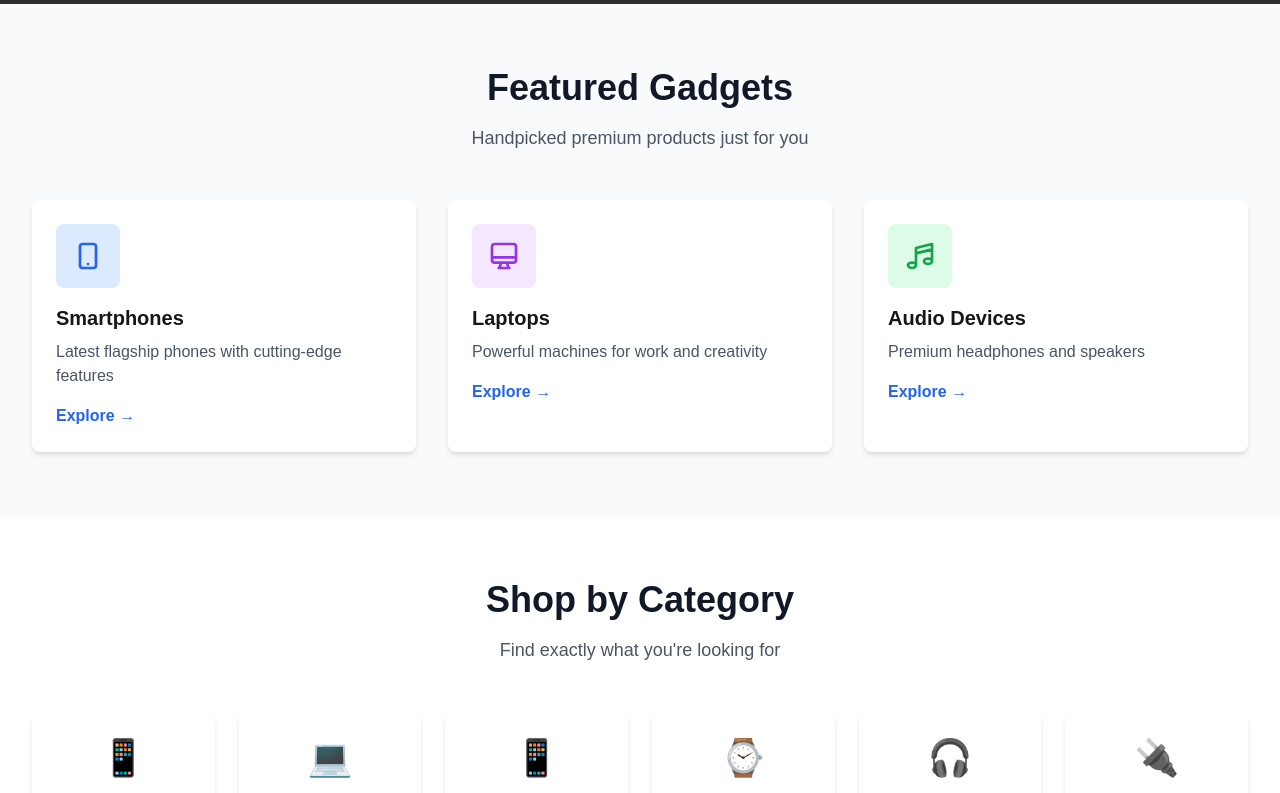
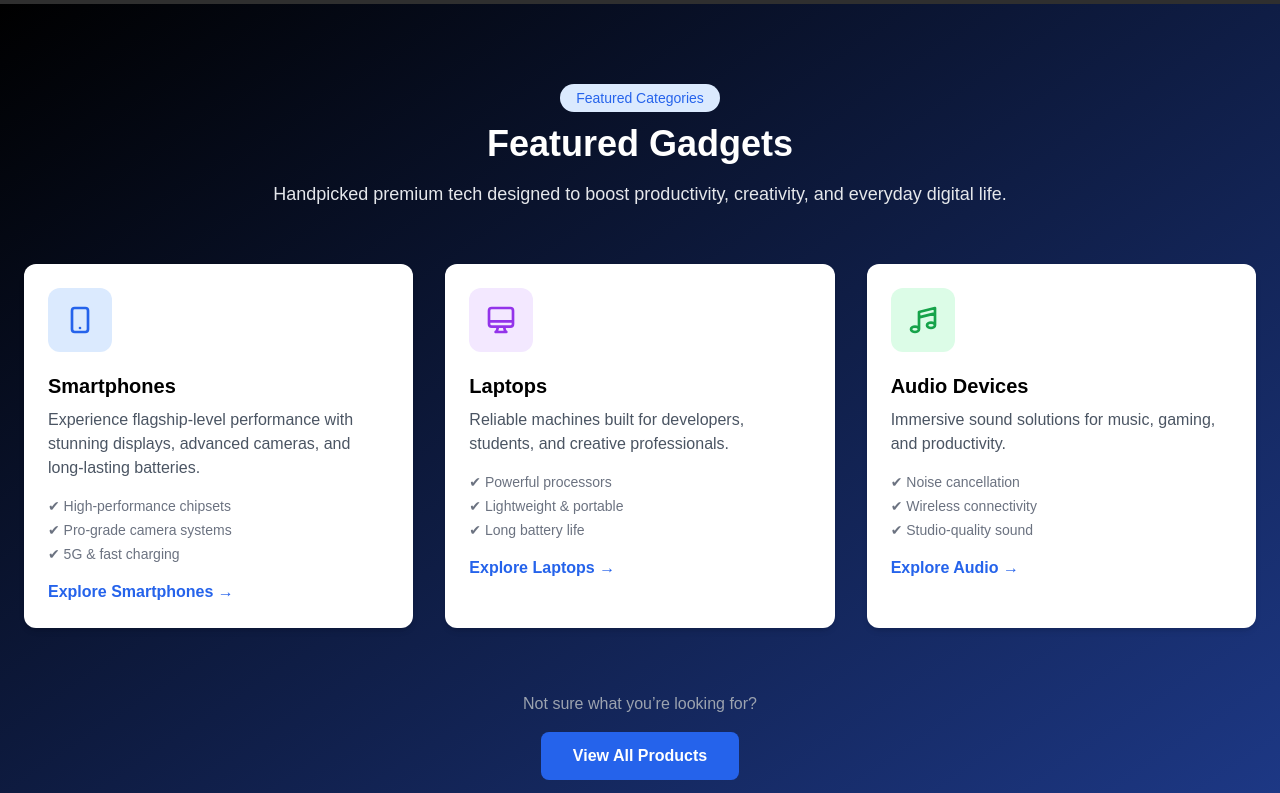
Before and after one commit to sayeduzzamansajid/Tech-Gear, a Next.js app: page / in a window 1280 px wide. Shown: the part 780-1573 px from the top of the page. Built offline with nearby package versions, Linux system fonts and the light colour scheme; grey boxes are pictures that could not be loaded.

Commit message:
Featured Category updated

```diff
--- a/components/sections/FeaturedGadgets.jsx
+++ b/components/sections/FeaturedGadgets.jsx
@@ -1,53 +1,141 @@
-import Link from 'next/link';
+import Link from "next/link";
 
 export default function FeaturedGadgets() {
   return (
-    <section className="py-16 bg-gray-50">
-      <div className="max-w-7xl mx-auto px-4 sm:px-6 lg:px-8">
-        <div className="text-center mb-12">
-          <h2 className="text-4xl font-bold text-gray-900 mb-4">Featured Gadgets</h2>
-          <p className="text-gray-600 text-lg">Handpicked premium products just for you</p>
+    <section className="py-20 bg-gradient-to-br from-black to-blue-900">
+      <div className="max-w-7xl mx-auto px-6">
+        {/* Section Header */}
+        <div className="text-center mb-14 max-w-3xl mx-auto">
+          <span className="inline-block mb-3 px-4 py-1 text-sm font-medium bg-blue-100 text-blue-600 rounded-full">
+            Featured Categories
+          </span>
+          <h2 className="text-4xl text-white font-bold mb-4">
+            Featured Gadgets
+          </h2>
+          <p className="text-gray-200 text-lg">
+            Handpicked premium tech designed to boost productivity, creativity,
+            and everyday digital life.
+          </p>
         </div>
 
+        {/* Cards */}
         <div className="grid grid-cols-1 md:grid-cols-3 gap-8">
-          <div className="bg-white rounded-lg shadow-md p-6 hover:shadow-xl transition-shadow">
-            <div className="w-16 h-16 bg-blue-100 rounded-lg flex items-center justify-center mb-4">
-              <svg className="w-8 h-8 text-blue-600" fill="none" stroke="currentColor" viewBox="0 0 24 24">
-                <path strokeLinecap="round" strokeLinejoin="round" strokeWidth={2} d="M12 18h.01M8 21h8a2 2 0 002-2V5a2 2 0 00-2-2H8a2 2 0 00-2 2v14a2 2 0 002 2z" />
+          {/* Smartphones */}
+          <div className="bg-white rounded-xl shadow-md p-6 hover:shadow-xl transition">
+            <div className="w-16 h-16 bg-blue-100 rounded-xl flex items-center justify-center mb-5">
+              <svg
+                className="w-8 h-8 text-blue-600"
+                fill="none"
+                stroke="currentColor"
+                viewBox="0 0 24 24"
+              >
+                <path
+                  strokeLinecap="round"
+                  strokeLinejoin="round"
+                  strokeWidth={2}
+                  d="M12 18h.01M8 21h8a2 2 0 002-2V5a2 2 0 00-2-2H8a2 2 0 00-2 2v14a2 2 0 002 2z"
+                />
               </svg>
             </div>
-            <h3 className="text-xl font-semibold mb-2">Smartphones</h3>
-            <p className="text-gray-600 mb-4">Latest flagship phones with cutting-edge features</p>
-            <Link href="/items" className="text-blue-600 hover:text-blue-700 font-semibold">
-              Explore →
+            <h3 className="text-xl font-semibold mb-2 text-black">Smartphones</h3>
+            <p className="text-gray-600 mb-4">
+              Experience flagship-level performance with stunning displays,
+              advanced cameras, and long-lasting batteries.
+            </p>
+            <ul className="text-sm text-gray-500 mb-4 space-y-1">
+              <li>✔ High-performance chipsets</li>
+              <li>✔ Pro-grade camera systems</li>
+              <li>✔ 5G & fast charging</li>
+            </ul>
+            <Link
+              href="/items"
+              className="text-blue-600 hover:text-blue-700 font-semibold"
+            >
+              Explore Smartphones →
             </Link>
           </div>
 
-          <div className="bg-white rounded-lg shadow-md p-6 hover:shadow-xl transition-shadow">
-            <div className="w-16 h-16 bg-purple-100 rounded-lg flex items-center justify-center mb-4">
-              <svg className="w-8 h-8 text-purple-600" fill="none" stroke="currentColor" viewBox="0 0 24 24">
-                <path strokeLinecap="round" strokeLinejoin="round" strokeWidth={2} d="M9.75 17L9 20l-1 1h8l-1-1-.75-3M3 13h18M5 17h14a2 2 0 002-2V5a2 2 0 00-2-2H5a2 2 0 00-2 2v10a2 2 0 002 2z" />
+          {/* Laptops */}
+          <div className="bg-white rounded-xl shadow-md p-6 hover:shadow-xl transition">
+            <div className="w-16 h-16 bg-purple-100 rounded-xl flex items-center justify-center mb-5">
+              <svg
+                className="w-8 h-8 text-purple-600"
+                fill="none"
+                stroke="currentColor"
+                viewBox="0 0 24 24"
+              >
+                <path
+                  strokeLinecap="round"
+                  strokeLinejoin="round"
+                  strokeWidth={2}
+                  d="M9.75 17L9 20l-1 1h8l-1-1-.75-3M3 13h18M5 17h14a2 2 0 002-2V5a2 2 0 00-2-2H5a2 2 0 00-2 2v10a2 2 0 002 2z"
+                />
               </svg>
             </div>
-            <h3 className="text-xl font-semibold mb-2">Laptops</h3>
-            <p className="text-gray-600 mb-4">Powerful machines for work and creativity</p>
-            <Link href="/items" className="text-blue-600 hover:text-blue-700 font-semibold">
-              Explore →
+            <h3 className="text-xl font-semibold mb-2 text-black">Laptops</h3>
+            <p className="text-gray-600 mb-4">
+              Reliable machines built for developers, students, and creative
+              professionals.
+            </p>
+            <ul className="text-sm text-gray-500 mb-4 space-y-1">
+              <li>✔ Powerful processors</li>
+              <li>✔ Lightweight & portable</li>
+              <li>✔ Long battery life</li>
+            </ul>
+            <Link
+              href="/items"
+              className="text-blue-600 hover:text-blue-700 font-semibold"
+            >
+              Explore Laptops →
             </Link>
           </div>
 
-          <div className="bg-white rounded-lg shadow-md p-6 hover:shadow-xl transition-shadow">
-            <div className="w-16 h-16 bg-green-100 rounded-lg flex items-center justify-center mb-4">
-              <svg className="w-8 h-8 text-green-600" fill="none" stroke="currentColor" viewBox="0 0 24 24">
-                <path strokeLinecap="round" strokeLinejoin="round" strokeWidth={2} d="M9 19V6l12-3v13M9 19c0 1.105-1.343 2-3 2s-3-.895-3-2 1.343-2 3-2 3 .895 3 2zm12-3c0 1.105-1.343 2-3 2s-3-.895-3-2 1.343-2 3-2 3 .895 3 2zM9 10l12-3" />
+          {/* Audio Devices */}
+          <div className="bg-white rounded-xl shadow-md p-6 hover:shadow-xl transition">
+            <div className="w-16 h-16 bg-green-100 rounded-xl flex items-center justify-center mb-5">
+              <svg
+                className="w-8 h-8 text-green-600"
+                fill="none"
+                stroke="currentColor"
+                viewBox="0 0 24 24"
+              >
+                <path
+                  strokeLinecap="round"
+                  strokeLinejoin="round"
+                  strokeWidth={2}
+                  d="M9 19V6l12-3v13M9 19c0 1.105-1.343 2-3 2s-3-.895-3-2 1.343-2 3-2 3 .895 3 2zm12-3c0 1.105-1.343 2-3 2s-3-.895-3-2 1.343-2 3-2 3 .895 3 2zM9 10l12-3"
+                />
               </svg>
             </div>
-            <h3 className="text-xl font-semibold mb-2">Audio Devices</h3>
-            <p className="text-gray-600 mb-4">Premium headphones and speakers</p>
-            <Link href="/items" className="text-blue-600 hover:text-blue-700 font-semibold">
-              Explore →
+            <h3 className="text-xl font-semibold mb-2 text-black">Audio Devices</h3>
+            <p className="text-gray-600 mb-4">
+              Immersive sound solutions for music, gaming, and productivity.
+            </p>
+            <ul className="text-sm text-gray-500 mb-4 space-y-1">
+              <li>✔ Noise cancellation</li>
+              <li>✔ Wireless connectivity</li>
+              <li>✔ Studio-quality sound</li>
+            </ul>
+            <Link
+              href="/items"
+              className="text-blue-600 hover:text-blue-700 font-semibold"
+            >
+              Explore Audio →
             </Link>
           </div>
+        </div>
+
+        {/* Bottom CTA */}
+        <div className="mt-16 text-center">
+          <p className="text-gray-400 mb-4">
+            Not sure what you’re looking for?
+          </p>
+          <Link
+            href="/items"
+            className="inline-block bg-blue-600 hover:bg-blue-700 text-white px-8 py-3 rounded-lg font-semibold transition"
+          >
+            View All Products
+          </Link>
         </div>
       </div>
     </section>
--- a/components/sections/HeroSection.jsx
+++ b/components/sections/HeroSection.jsx
@@ -73,7 +73,7 @@ export default function HeroSection() {
                 </div>
               ))}
 
-              <button className="w-full mt-4 text-white bg-gradient-to-r from-black to-blue-900 hover:bg-yellow-300 text-black font-semibold py-3 rounded-lg transition">
+              <button className="w-full mt-4 text-white bg-gradient-to-r from-black to-blue-900 hover:bg-yellow-300 font-semibold py-3 rounded-lg transition">
                 🔍 Search Products
               </button>
 
```
